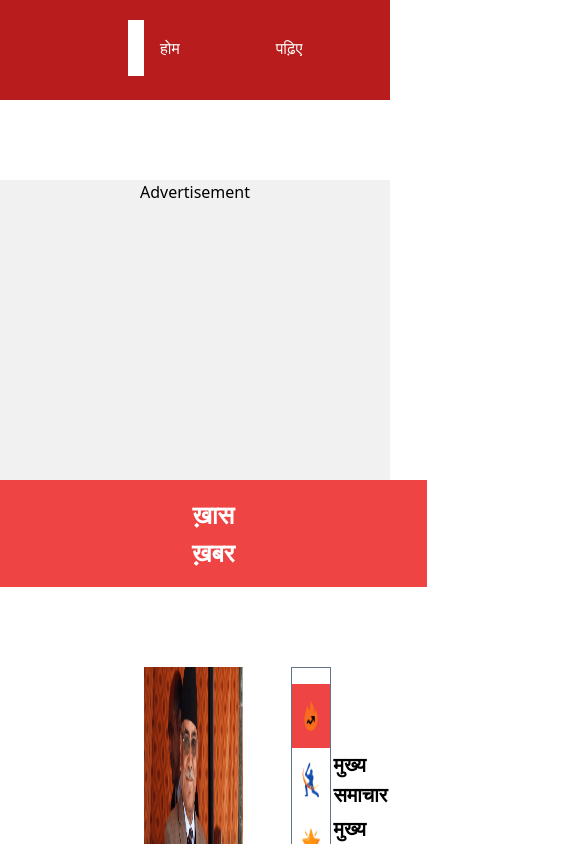
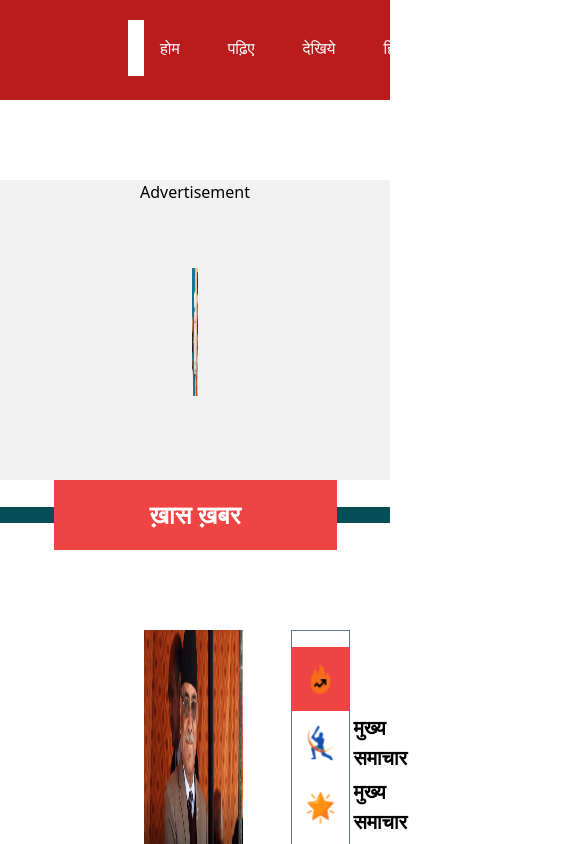
Before and after one commit to sidram403/news-paper, a React (Vite) app: page / in a window 390 px wide. Shown: the top 844 px of the page, 585 px wide, since content can reach past the window. Built offline with nearby package versions, Linux system fonts and the light colour scheme.

Commit message:
fixed responsive issue

```diff
--- a/src/components/Header.jsx
+++ b/src/components/Header.jsx
@@ -5,7 +5,7 @@ import SearchIcon from "@mui/icons-material/Search";
 
 const Header = () => {
   return (
-    <div className="flex px-32 py-4 flex-col h-[100px] bg-red-700 text-white">
+    <div className="max-w-auto flex px-32 py-4 flex-col h-[100px] bg-red-700 text-white">
       <div className="flex justify-between items-center">
         <div className="py-2 px-2 bg-white">
           <img src={Logo} alt="logo" className="w-28 h-10" />
@@ -13,10 +13,10 @@ const Header = () => {
         <div className="flex justify-between items-center gap-20">
           <div>
             <ul className="flex items-center justify-btween mx-4">
-              <li className="mr-24 cursor-pointer hover:underline">होम</li>
-              <li className="mr-24 cursor-pointer hover:underline">पढ़िए</li>
-              <li className="mr-24 cursor-pointer hover:underline">देखिये</li>
-              <li className="mr-24 cursor-pointer hover:underline">हिन्दी</li>
+              <li className="mr-12 cursor-pointer hover:underline">होम</li>
+              <li className="mr-12 cursor-pointer hover:underline">पढ़िए</li>
+              <li className="mr-12 cursor-pointer hover:underline">देखिये</li>
+              <li className="mr-12 cursor-pointer hover:underline">हिन्दी</li>
             </ul>
           </div>
           <div className="flex justify-between items-center gap-8">
--- a/src/pages/Home.jsx
+++ b/src/pages/Home.jsx
@@ -132,23 +132,23 @@ const Home = () => {
   };
 
   return (
-    <div className="flex flex-col justify-center items-center w-full h-full">
+    <div className="max-w-auto flex flex-col justify-center items-center w-full h-full">
       <div className="mt-20 w-full h-[300px] bg-[#F1F1F1]">
         <p className="text-center">Advertisement </p>
-        <div className="flex justify-center py-16 px-72 items-center text-center">
+        <div className="flex justify-center py-16 px-48 items-center text-center">
           <img src={Advertisement} alt="aads image" className="w-full h-32" />
         </div>
       </div>
       <div className="flex items-center w-full">
         <div className="flex-1 h-4 bg-[#064E55]"></div>
-        <button className="bg-red-500 px-48 py-4 text-white font-bold text-[25px]">
+        <button className="bg-red-500 px-24 py-4 text-white font-bold text-[25px]">
           ख़ास ख़बर
         </button>
         <div className="flex-1 h-4 bg-[#064E55]"></div>
       </div>
       <div className="py-20 px-4 w-full h-full">
         <div className="px-20 flex gap-12 w-full">
-          <div className="w-[20%]"></div>
+          <div className="w-[10%]"></div>
           <div className="w-[50%]">
             <div>
               <img
@@ -180,7 +180,7 @@ const Home = () => {
               </div>
             ))}
           </div>
-          <div className="w-[20%] flex flex-col gap-12 h-fit">
+          <div className="w-[30%] flex flex-col gap-12 h-fit">
             <div className="w-full border border-slate-500 py-4 h-fit">
             {types.map((item) => (
               <div
```
